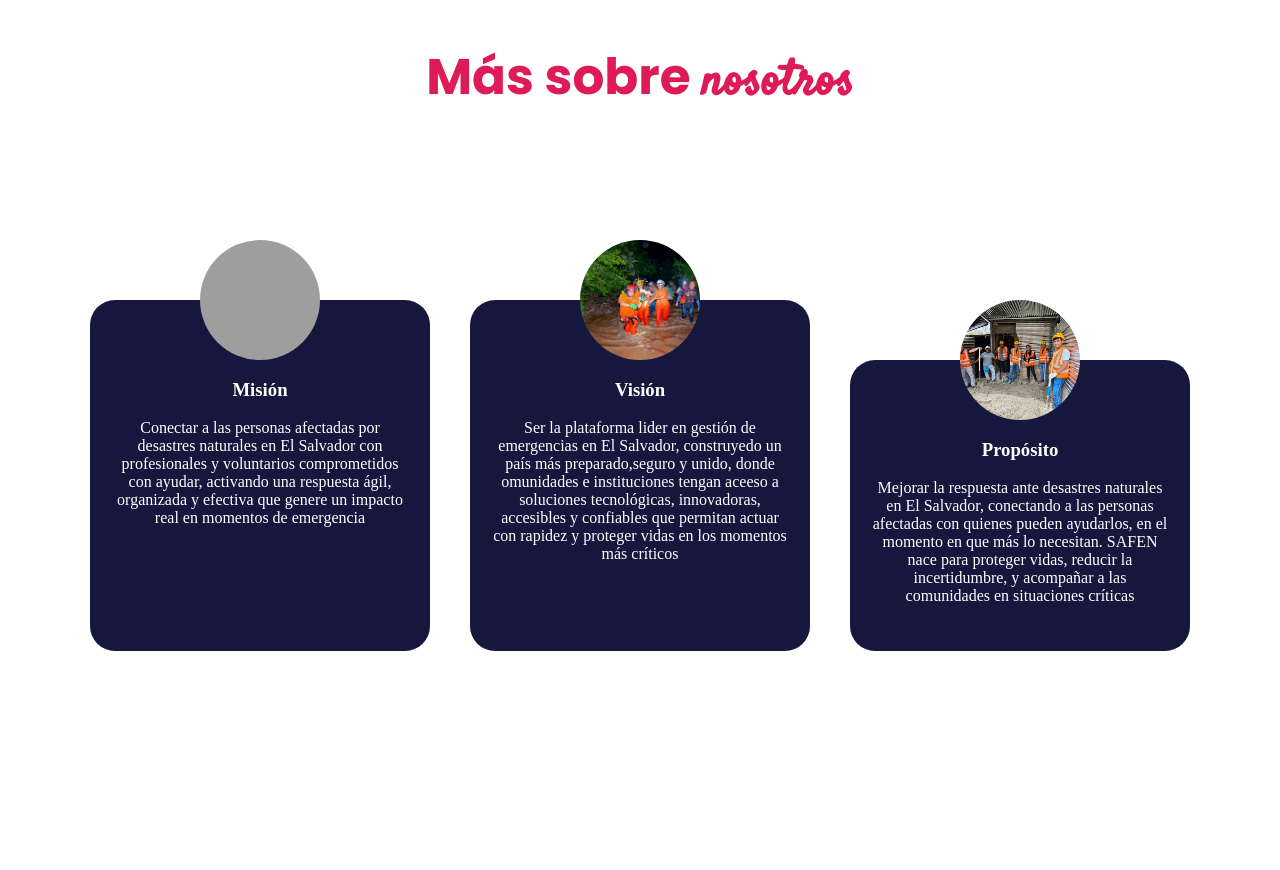
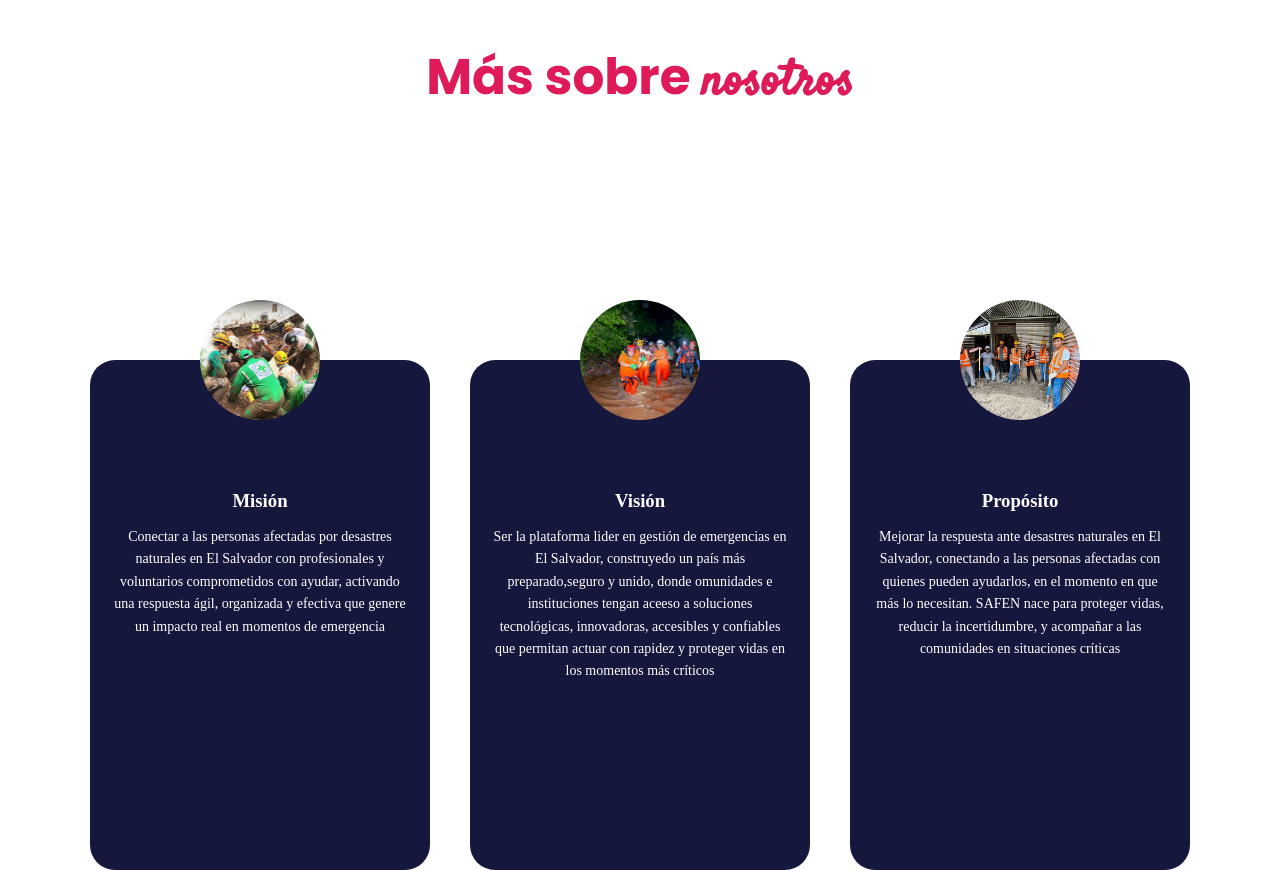
Before and after one commit to diegorllq/ProyectoSafen, a PHP site: page / in a window 1280 px wide. Shown: the part 847-1717 px from the top of the page. Before the commit the page ends 1498 px from the top, so only its background shows below. Run offline with PHP 8.4, Linux system fonts and the light colour scheme; grey boxes are pictures that could not be loaded.

Commit message:
css en prueba mision

```diff
--- a/SAFEN/css/style.css
+++ b/SAFEN/css/style.css
@@ -172,6 +172,8 @@ header{
   border-radius: 25px;
   position: relative;
   text-align: center;
+  height: 420px
+
 }
 .card img {
   width: 120px;
@@ -189,4 +191,18 @@ header{
   justify-content: center;
   gap: 40px;
   margin-top: 60px;
+
+
+
+  align-items: flex-end;
+
+
 }
+.card h3{
+margin-top: 70px;
+  margin-bottom: 10px;
+}
+.card p {
+  font-size: 14px;
+  line-height: 1.6;
+}
--- a/SAFEN/index.html
+++ b/SAFEN/index.html
@@ -121,7 +121,7 @@
 
 <div class="cards">
   <div class="card">
- <img src="/SAFEN/img/ img misión.jpg" alt="">
+ <img src="/SAFEN/img/img mision.jpg" alt="">
   <h3>Misión</h3>
   <p>Conectar a las personas afectadas por desastres naturales en El Salvador con profesionales y voluntarios comprometidos con ayudar, activando una respuesta ágil, organizada y efectiva que genere un impacto real en momentos de emergencia</p>
 </div>
```
